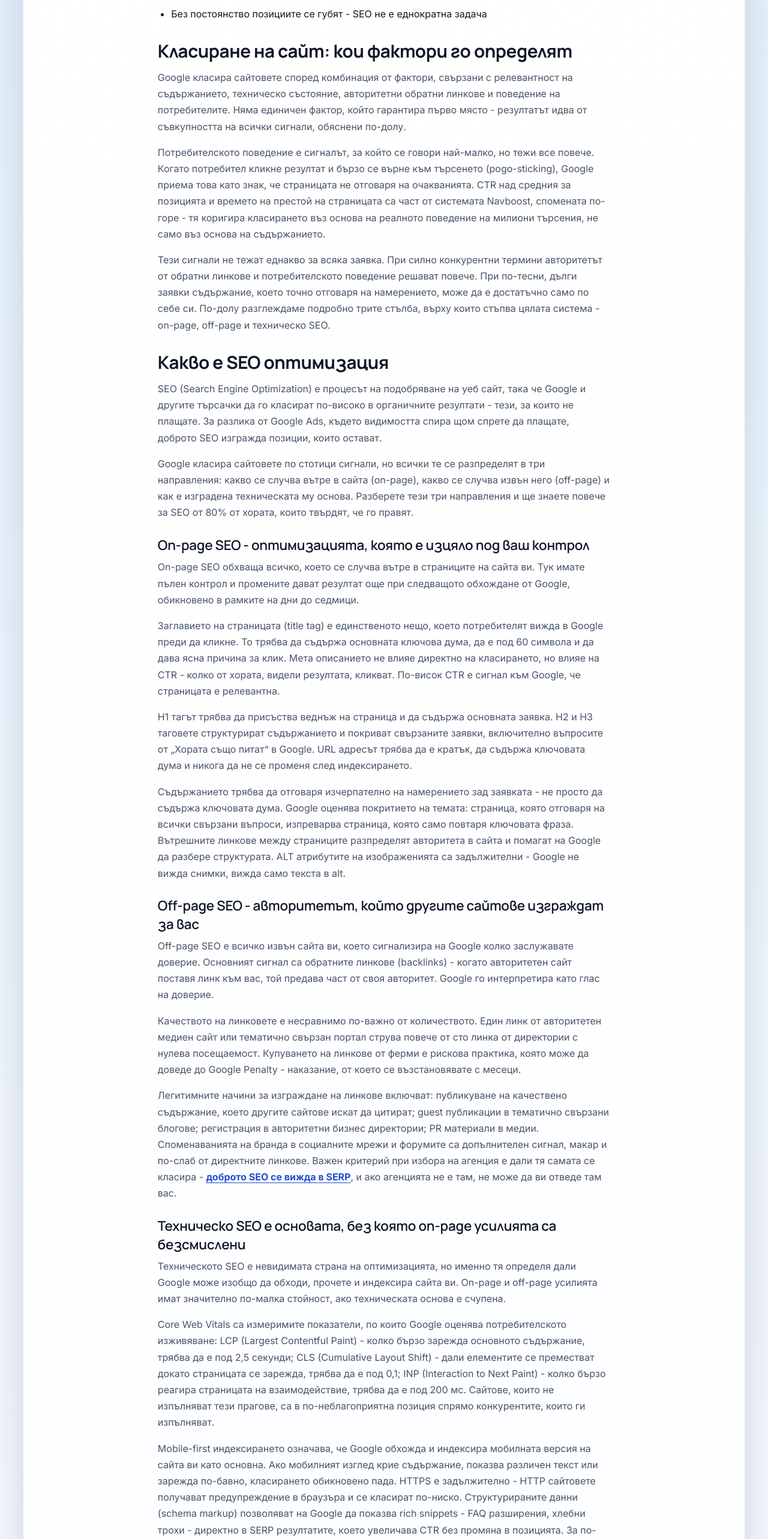
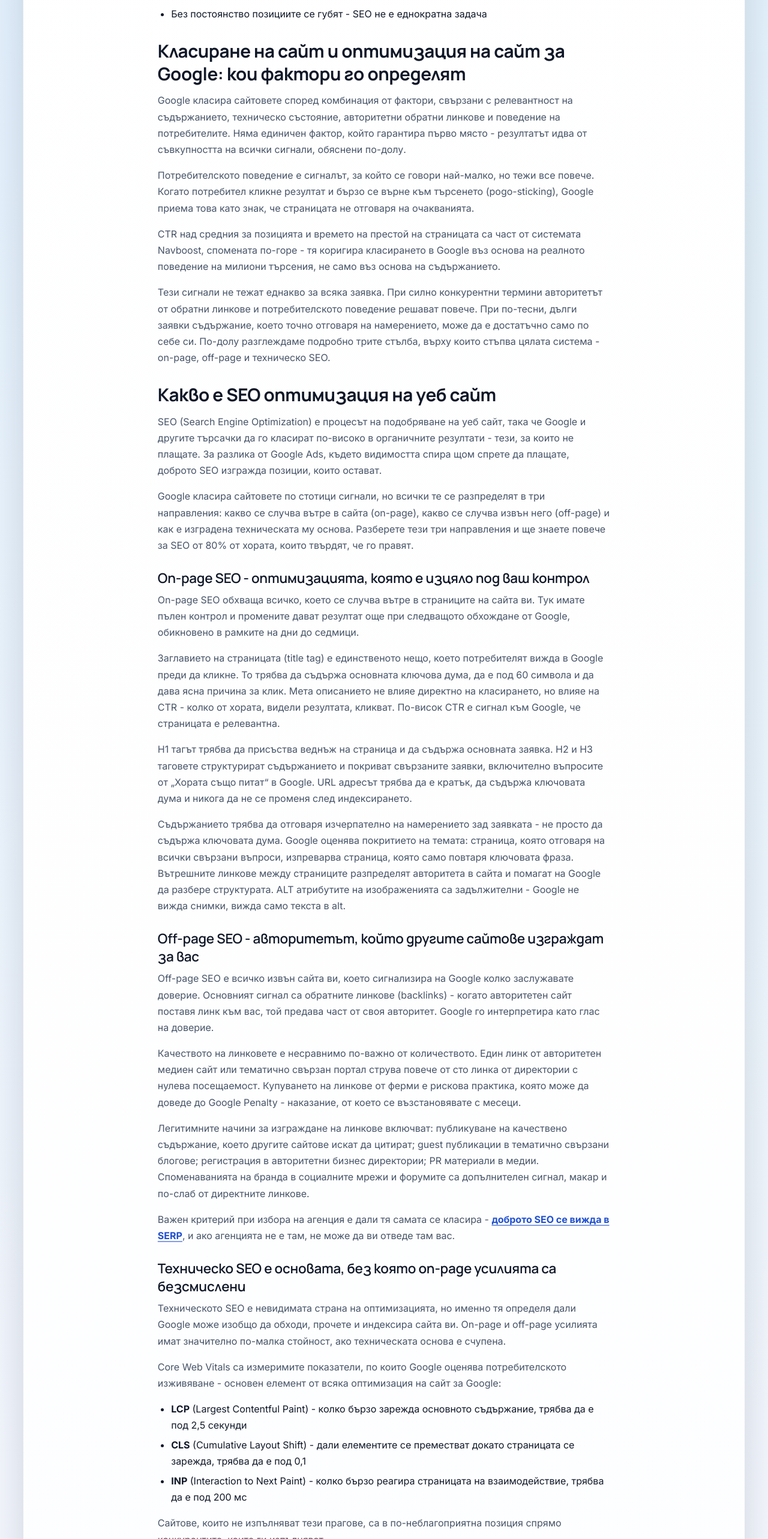
Before and after one commit to inweblife/inweblife, a Next.js app: page /seo-optimizaciya-na-ueb-sait in a window 1280 px wide. Shown: the part 1470-4036 px from the top of the page at 60% size. Built offline with nearby package versions, Linux system fonts and the light colour scheme; no server answers.

Commit message:
Update seo-optimizaciya-na-ueb-sait.js

```diff
--- a/pages/seo-optimizaciya-na-ueb-sait.js
+++ b/pages/seo-optimizaciya-na-ueb-sait.js
@@ -152,7 +152,7 @@ const SeoOptimizaciya = () => {
           </section>
 
           <section>
-            <h2>Класиране на сайт: кои фактори го определят</h2>
+            <h2>Класиране на сайт и оптимизация на сайт за Google: кои фактори го определят</h2>
             <p>
               Google класира сайтовете според комбинация от фактори, свързани с релевантност на
               съдържанието, техническо състояние, авторитетни обратни линкове и поведение на
@@ -163,9 +163,13 @@ const SeoOptimizaciya = () => {
               Потребителското поведение е сигналът, за който се говори най-малко, но тежи все
               повече. Когато потребител кликне резултат и бързо се върне към търсенето
               (pogo-sticking), Google приема това като знак, че страницата не отговаря на
-              очакванията. CTR над средния за позицията и времето на престой на страницата са
-              част от системата Navboost, спомената по-горе - тя коригира класирането въз основа
-              на реалното поведение на милиони търсения, не само въз основа на съдържанието.
+              очакванията.
+            </p>
+            <p>
+              CTR над средния за позицията и времето на престой на страницата са част от
+              системата Navboost, спомената по-горе - тя коригира класирането в Google въз
+              основа на реалното поведение на милиони търсения, не само въз основа на
+              съдържанието.
             </p>
             <p>
               Тези сигнали не тежат еднакво за всяка заявка. При силно конкурентни термини
@@ -177,7 +181,7 @@ const SeoOptimizaciya = () => {
           </section>
 
           <section>
-            <h2>Какво е SEO оптимизация</h2>
+            <h2>Какво е SEO оптимизация на уеб сайт</h2>
             <p>
               SEO (Search Engine Optimization) е процесът на подобряване на уеб сайт, така
               че Google и другите търсачки да го класират по-високо в органичните резултати -
@@ -238,8 +242,10 @@ const SeoOptimizaciya = () => {
               съдържание, което другите сайтове искат да цитират; guest публикации в тематично
               свързани блогове; регистрация в авторитетни бизнес директории; PR материали в
               медии. Споменаванията на бранда в социалните мрежи и форумите са допълнителен
-              сигнал, макар и по-слаб от директните линкове. Важен критерий при избора на
-              агенция е дали тя самата се класира -{" "}
+              сигнал, макар и по-слаб от директните линкове.
+            </p>
+            <p>
+              Важен критерий при избора на агенция е дали тя самата се класира -{" "}
               <Link href="/telemarketing-seo">
                 <strong>доброто SEO се вижда в SERP</strong>
               </Link>
@@ -254,21 +260,36 @@ const SeoOptimizaciya = () => {
             </p>
             <p>
               Core Web Vitals са измеримите показатели, по които Google оценява потребителското
-              изживяване: LCP (Largest Contentful Paint) - колко бързо зарежда основното
-              съдържание, трябва да е под 2,5 секунди; CLS (Cumulative Layout Shift) - дали
-              елементите се преместват докато страницата се зарежда, трябва да е под 0,1; INP
-              (Interaction to Next Paint) - колко бързо реагира страницата на взаимодействие,
-              трябва да е под 200 мс. Сайтове, които не изпълняват тези прагове, са в по-неблагоприятна позиция
+              изживяване - основен елемент от всяка оптимизация на сайт за Google:
+            </p>
+            <ul>
+              <li>
+                <strong>LCP</strong> (Largest Contentful Paint) - колко бързо зарежда основното
+                съдържание, трябва да е под 2,5 секунди
+              </li>
+              <li>
+                <strong>CLS</strong> (Cumulative Layout Shift) - дали елементите се преместват
+                докато страницата се зарежда, трябва да е под 0,1
+              </li>
+              <li>
+                <strong>INP</strong> (Interaction to Next Paint) - колко бързо реагира страницата
+                на взаимодействие, трябва да е под 200 мс
+              </li>
+            </ul>
+            <p>
+              Сайтове, които не изпълняват тези прагове, са в по-неблагоприятна позиция
               спрямо конкурентите, които ги изпълняват.
             </p>
             <p>
               Mobile-first индексирането означава, че Google обхожда и индексира мобилната версия
               на сайта ви като основна. Ако мобилният изглед крие съдържание, показва различен
-              текст или зарежда по-бавно, класирането обикновено пада. HTTPS е задължително - HTTP сайтовете
-              получават предупреждение в браузъра и се класират по-ниско. Структурираните данни
-              (schema markup) позволяват на Google да показва rich snippets - FAQ разширения,
-              хлебни трохи - директно в SERP резултатите, което увеличава CTR без промяна в
-              позицията. За по-детайлен поглед върху{" "}
+              текст или зарежда по-бавно, класирането обикновено пада.
+            </p>
+            <p>
+              HTTPS е задължително - HTTP сайтовете получават предупреждение в браузъра и се
+              класират по-ниско. Структурираните данни (schema markup) позволяват на Google да
+              показва rich snippets - FAQ разширения, хлебни трохи - директно в SERP резултатите,
+              което увеличава CTR без промяна в позицията. За по-детайлен поглед върху{" "}
               <Link href="/seo-fashion">
                 <strong>mobile-first SEO и поведението на мобилния потребител</strong>
               </Link>{" "}
@@ -320,10 +341,12 @@ const SeoOptimizaciya = () => {
               че не оптимизирате само за точната фраза &bdquo;SEO оптимизация&ldquo;, а покривате
               всичките й граматически форми: &bdquo;SEO оптимизирам&ldquo;, &bdquo;оптимизиран
               сайт&ldquo;, &bdquo;оптимизацията на страницата&ldquo;. Google разбира семантичния
-              контекст и вижда тези форми като покритие на темата. Съдържание с естествена
-              лематизация се класира по-добре от съдържание, което просто повтаря точната фраза.
-              Повторението на ключова дума 15 пъти в 500 думи е keyword stuffing.
-              Покриването на темата чрез нейните форми и синоними е сигнал за дълбочина.
+              контекст и вижда тези форми като покритие на темата.
+            </p>
+            <p>
+              Съдържание с естествена лематизация се класира по-добре от съдържание, което просто
+              повтаря точната фраза. Повторението на ключова дума 15 пъти в 500 думи е keyword
+              stuffing. Покриването на темата чрез нейните форми и синоними е сигнал за дълбочина.
             </p>
 
             <h3>Всяка страница оптимизирана за конкретна заявка</h3>
@@ -454,7 +477,7 @@ const SeoOptimizaciya = () => {
               на заглавия и мета описания.
             </p>
 
-            <h3>Оптимизация на сайтове с голям обем страници</h3>
+            <h2>Оптимизация на сайтове с голям обем страници</h2>
             <p>
               При домейн с хиляди страници - каталози, множество езикови версии, разклонена
               структура - работата не е поредица от отделни оптимизации, а системен процес по
@@ -601,6 +624,21 @@ const SeoOptimizaciya = () => {
             <h2 id="faq-title">Често задавани въпроси за SEO оптимизация</h2>
             <p>Събрали сме най-честите въпроси, които получаваме за SEO оптимизация на уеб сайт.</p>
 
+            <h3>Какво е SEO оптимизация за Google?</h3>
+            <p>
+              SEO оптимизация за Google (наричана и SEO оптимизация в Google) е процесът на
+              подобряване на сайта, така че Google да го показва по-високо в резултатите за
+              релевантните заявки, без да плащате за реклама. Обхваща съдържание, техническа
+              основа и линкове - обяснени подробно по-горе.
+            </p>
+
+            <h3>Има ли смисъл оптимизация за сайт с малък трафик?</h3>
+            <p>
+              Да - оптимизация за сайт с нисък трафик често дава по-бърз резултат, защото
+              конкуренцията за нишовите заявки е по-слаба. Малките сайтове печелят позиции
+              по-бързо именно в по-тесни, по-специфични ниши.
+            </p>
+
             <h3>Колко време отнема SEO оптимизацията?</h3>
             <p>
               Първите измерими резултати обикновено се появяват след 3-4 месеца. Позиции в
```
